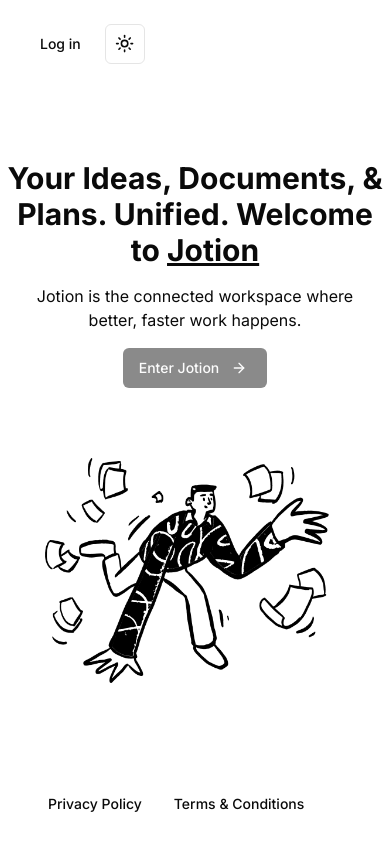
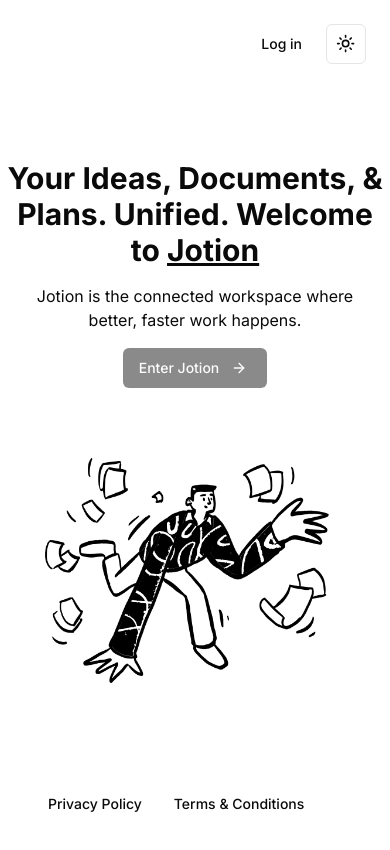
Before and after one commit to GopalSingh019/Next-Projects, a Next.js app in the folder notion-clone/: page / in a window 390 px wide. Shown: the top 850 px of the page. Built offline with nearby package versions, Linux system fonts and the light colour scheme; no server answers.

Commit message:
navbar alignment fixed

```diff
--- a/notion-clone/app/(marketing)/_component/navbar.tsx
+++ b/notion-clone/app/(marketing)/_component/navbar.tsx
@@ -14,9 +14,9 @@ function Navbar() {
   const { isLoading, isAuthenticated } = useConvexAuth();
   return (
     <div className={cn('z-50 bg-background dark:bg-[#1f1f1f] p-6 fixed top-0 w-full', scrolled && 'border-b shadow-sm')}>
-      <div className='flex justify-between'>
+      <div className='flex md:justify-between justify-end'>
         <Logo></Logo>
-        <div className='flex gap-2'>
+        <div className='flex gap-2 '>
           {isLoading && <Button disabled>
             <Loader2 className="mr-2 h-4 w-4 animate-spin" />
 
```
